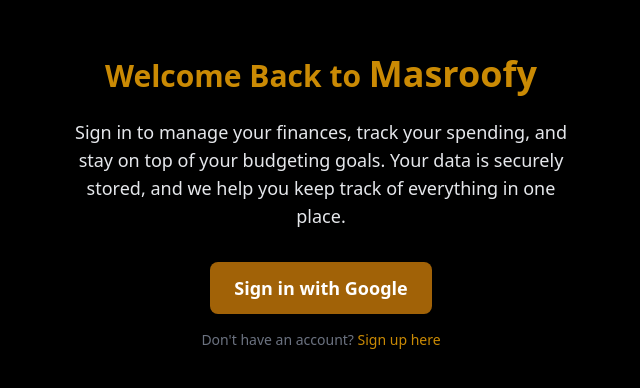
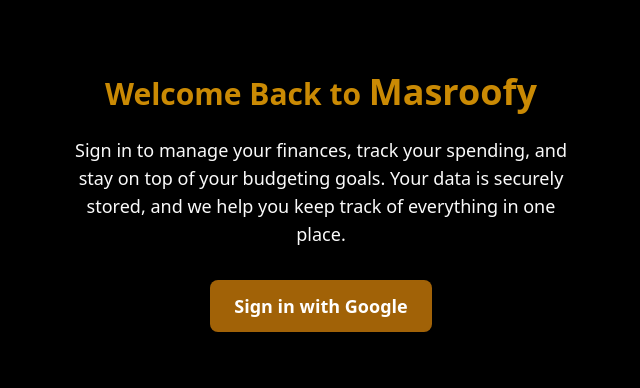
Before and after one commit to DEVBakir/Masroofy, a React (Vite) app: page /login in a window 1280 px wide. Shown: the part 198-586 px from the top of the page, without its empty margins (319-959 px from the left). Built offline with nearby package versions, Linux system fonts and the light colour scheme; no server answers.

Commit message:
fix color problem in light mode

```diff
--- a/src/auth/SignIn.jsx
+++ b/src/auth/SignIn.jsx
@@ -2,9 +2,11 @@
 import { Navigate } from 'react-router-dom';
 import { useAuth } from './AuthContext';
 import supabaseClient from '../config/supabaseClient';
+import { useTheme } from 'next-themes';
 
 const SignIn = () => {
   const { user, setUser } = useAuth();
+  const {theme} = useTheme()
 
   if (user) {
     return <Navigate to="/" />;
@@ -25,7 +27,7 @@
       <h1 className="text-3xl font-semibold text-center text-yellow-600 mb-6">
         Welcome Back to <span className='font-bold text-4xl'>Masroofy</span>
       </h1>
-      <p className="text-lg text-gray-200 text-center mb-8 max-w-lg">
+      <p className="text-lg  text-center mb-8 max-w-lg">
         Sign in to manage your finances, track your spending, and stay on top of your budgeting goals.
         Your data is securely stored, and we help you keep track of everything in one place.
       </p>
@@ -35,12 +37,6 @@
       >
         Sign in with Google
       </button>
-      <p className="text-sm text-center text-gray-500 mt-4">
-        Don't have an account?{' '}
-        <a href="" className="text-yellow-600 hover:text-yellow-700 font-medium">
-          Sign up here
-        </a>
-      </p>
     </div>
   );
 };
```
